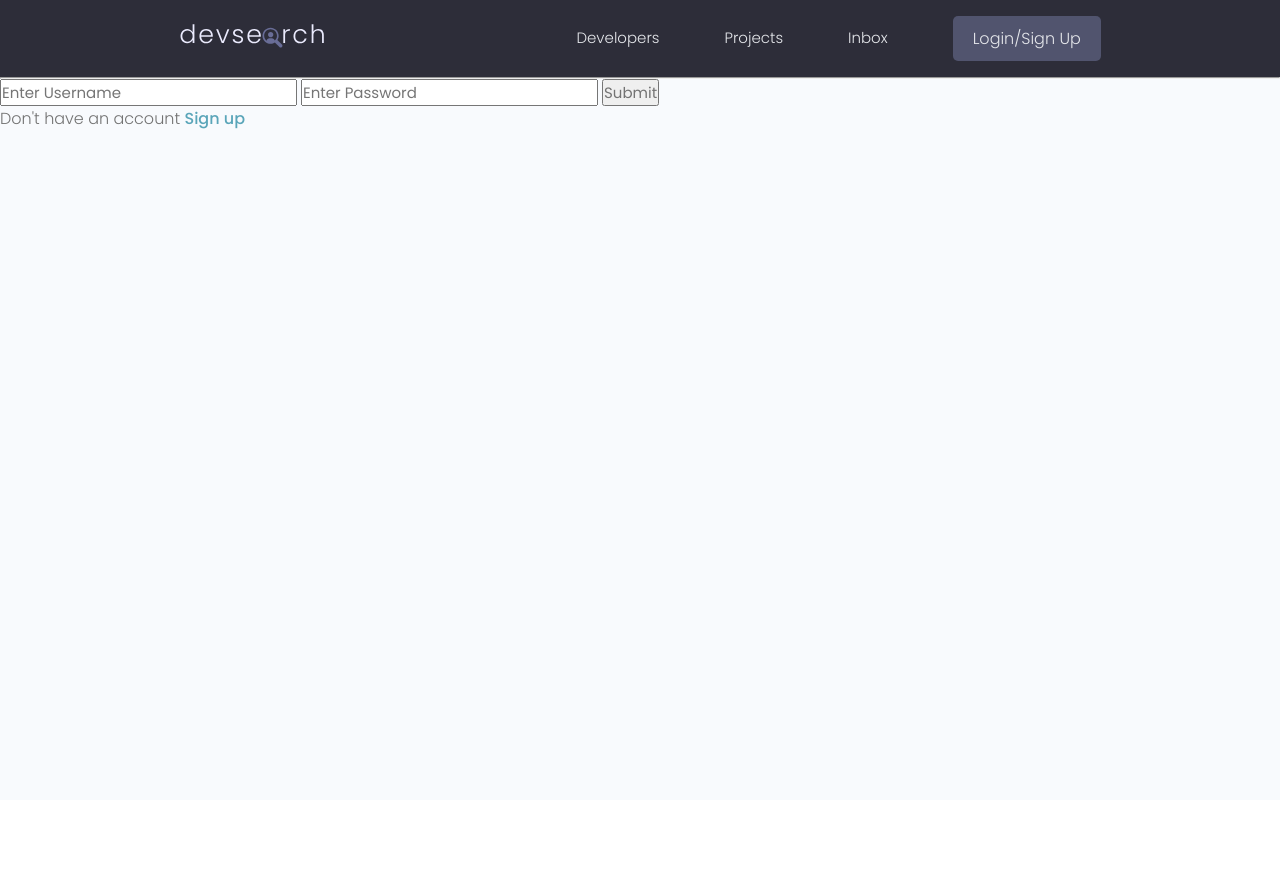
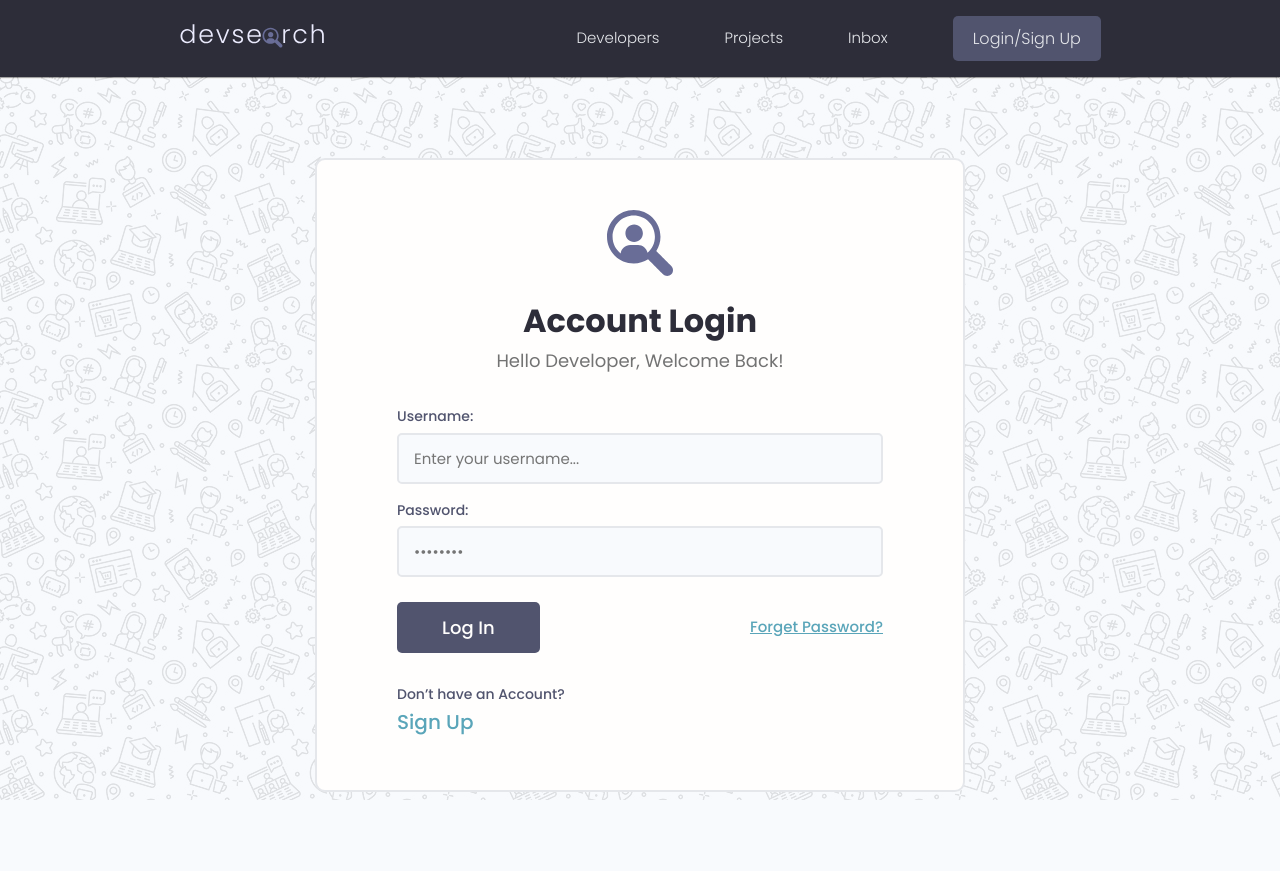
Before and after one commit to Salvaponce/devsearch, a Django app: page /login/ in a window 1280 px wide. Before the commit the page ends 129 px from the top, so only its background shows below. Run offline with Django 4.2, Linux system fonts and the light colour scheme; some libraries are stand-ins or nearby versions.

Commit message:
styling our register/login page

```diff
--- a/projects/forms.py
+++ b/projects/forms.py
@@ -15,6 +15,6 @@ class ProjectForm(ModelForm):
             super(ProjectForm, self).__init__(*args, **kwargs)
 
             for name, field in self.fields.items():
-                field.widget.attrs.update({'class':'input input--text'}) #To cahnge the class to be seen better
+                field.widget.attrs.update({'class':'input'}) #To cahnge the class to be seen better
 
             # self.fields['title'].widget.attrs.update({'class':'input input--text'})
--- a/templates/main.html
+++ b/templates/main.html
@@ -20,16 +20,29 @@
 <body>
     {% include 'navbar.html' %}
 
-    {% if messages %}
+    <!-- {% if messages %}
     <ul class="messages">
         {% for message in messages %}
         <li{% if message.tags %} class="{{ message.tags }}"{% endif %}>{{ message }}</li>
         {% endfor %}
     </ul>
+    {% endif %} -->
+
+    {% if messages %}
+        {% for message in messages %}
+        <div class="alert alert--{{message.tags}} ">
+          <p class="alert__message">{{message}}</p>
+          <button class="alert__close" >x</button>
+        </div>
+        {% endfor %}
     {% endif %}
 
     {% block content %}
 
     {% endblock content %}
 </body>
+
+<script src="{% static 'uikit/app.css' %}"></script>
+
+
 </html>
--- a/users/templates/users/login_register.html
+++ b/users/templates/users/login_register.html
@@ -1,25 +1,101 @@
 {% extends 'main.html' %}
+
+{% load static %}
 
 {% block content %}
 
 
 {% if page == 'register' %}
 
-<form action="{% url 'register' %}" method="POST">
-    {% csrf_token %}
-    {{form.as_p}}
-    <input type="submit" name="RegisterUser" id="">
 </form>
-<p>Already have an account <a href="{% url 'login' %}">Log in</a></p>
+    <div class="auth">
+      <div class="card">
+        <div class="auth__header text-center">
+          <a href="/">
+            <img src="{% static 'images/icon.svg' %}" alt="icon" />
+          </a>
+          <h3>Register an account</h3>
+          <p>Create a new developer account</p>
+        </div>
+
+        <form action="{% url 'register' %}" method="POST" class="form auth__form">
+            {% csrf_token %}
+
+            {% for field in form %}
+            <div class="form__field">
+                <label for="formInput#text">{{field.label}}: </label>
+                {{field}}
+                <!-- {% if field.help_text %}
+                    <small>{{field.help_text}}</small>
+                {% endif %} -->
+
+                {% for error in field.errors%}
+                    <p style="color: red;">{{error}}</p>
+                {% endfor %}
+
+            </div>
+            {% endfor %}
+
+
+          <div class="auth__actions">
+            <input class="btn btn--sub btn--lg" type="submit" value="Sign  In" />
+          </div>
+        </form>
+        <div class="auth__alternative">
+          <p>Already have an Account?</p>
+          <a href="{% url 'login' %}">Log In</a>
+        </div>
+      </div>
+    </div>
 
 {% else %}
-<form action="{% url 'login' %}" method="POST">
-    {% csrf_token %}
-    <input type="text" name="username" placeholder="Enter Username">
-    <input type="password" name="password" placeholder="Enter Password">
-    <input type="submit" name="Login">
-    <p>Don't have an account <a href="{% url 'register' %}">Sign up</a></p>
-</form>
+
+    <div class="auth">
+      <div class="card">
+        <div class="auth__header text-center">
+          <a href="/">
+            <img src="{% static 'images/icon.svg' %}" alt="icon" />
+          </a>
+          <h3>Account Login</h3>
+          <p>Hello Developer, Welcome Back!</p>
+        </div>
+
+        <form action="{% url 'login' %}" method="POST" class="form auth__form">
+            {% csrf_token %}
+          <!-- Input:Username -->
+          <div class="form__field">
+            <label for="formInput#text">Username: </label>
+            <input
+              class="input input--text"
+              id="formInput#text"
+              type="text"
+              name="username"
+              placeholder="Enter your username..."
+            />
+          </div>
+
+          <!-- Input:Password -->
+          <div class="form__field">
+            <label for="formInput#password">Password: </label>
+            <input
+              class="input input--password"
+              id="formInput#passowrd"
+              type="password"
+              name="password"
+              placeholder="••••••••"
+            />
+          </div>
+          <div class="auth__actions">
+            <input class="btn btn--sub btn--lg" type="submit" value="Log In" />
+            <a href="">Forget Password?</a>
+          </div>
+        </form>
+        <div class="auth__alternative">
+          <p>Don’t have an Account?</p>
+          <a href="{% url 'register' %}">Sign Up</a>
+        </div>
+      </div>
+    </div>
 {% endif %}
 
 
--- a/users/views.py
+++ b/users/views.py
@@ -39,6 +39,7 @@ def loginUser(request):
             user = User.objects.get(username = username)
         except:
             messages.error(request, "User doesn not exist.") #Something to fix
+            return redirect('login')
 
         user = authenticate(request, username = username, password = password)
 
@@ -47,6 +48,7 @@ def loginUser(request):
             return redirect('profiles')
         else:
             messages.error(request,'Username or password is incorrect')
+
     context = {'page': page}
     return render(request, 'users/login_register.html', context)
 
@@ -70,7 +72,7 @@ def registerUser(request):
 
 
     context = {'page': page, 'form': form}
-    return render(request, 'login.html', context)
+    return render(request, 'users/login_register.html', context)
 
 
 def logoutUser(request):
```
Also changed, not shown: static/js/main.js (added, +50 -0 lines), static/uikit/app.js (+7 -0 lines), templates/login.html (added, +67 -0 lines), templates/signup.html (added, +89 -0 lines), users/forms.py (+7 -1 lines), db.sqlite3, static/images/icon.svg (added), static/images/pattern.jpg (added).
